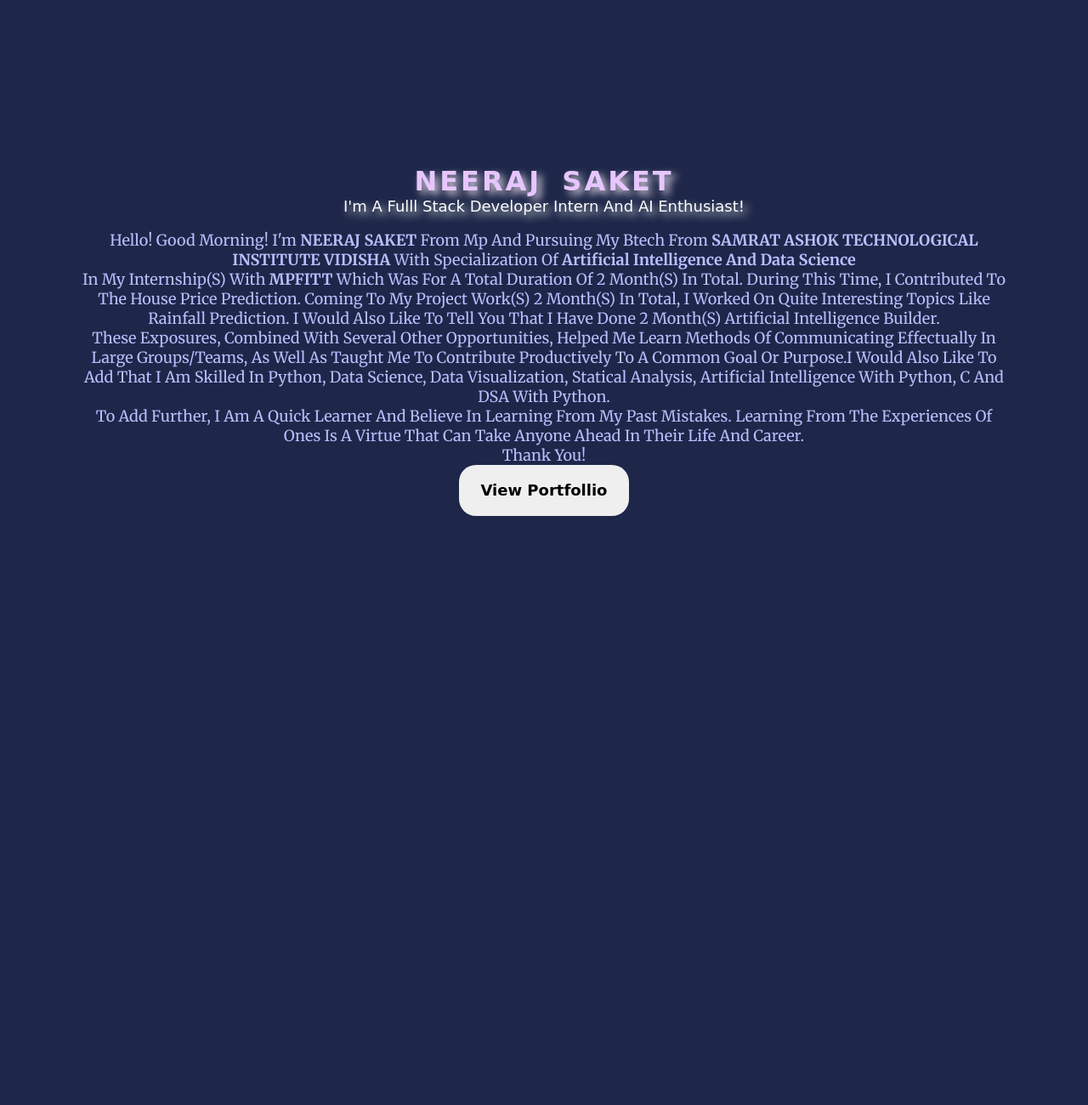
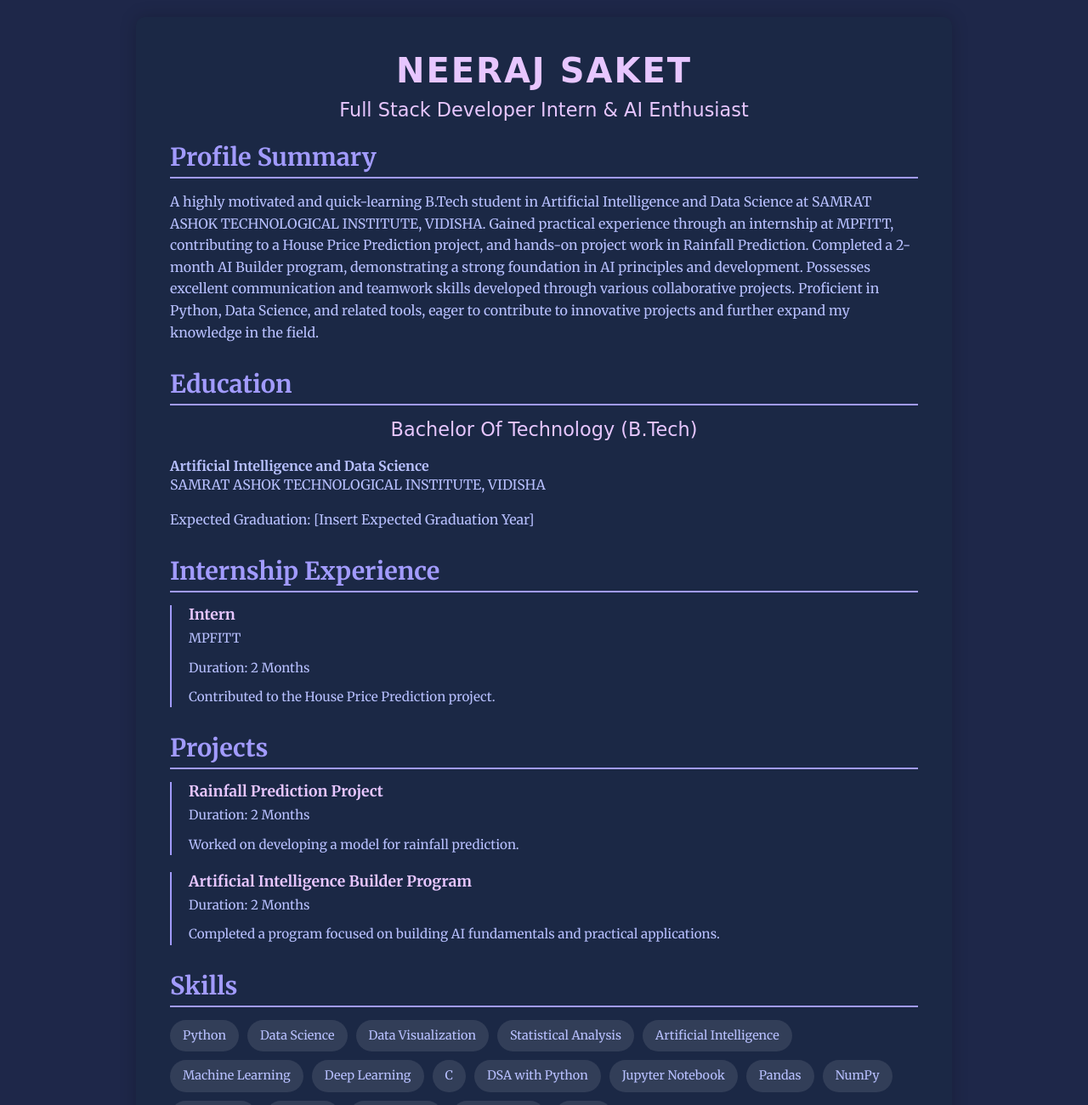
Before and after one commit to Neeraj-Saket/Neeraj-Saket.github.io, a plain HTML site: page index.html in a window 1280 px wide. Shown: the top 1300 px of the page at 85% size. Before the commit the page ends 800 px from the top, so only its background shows below. Drawn offline with Linux system fonts and the light colour scheme; a web font is replaced by a local one.

Commit message:
Update index.html

```diff
--- a/index.html
+++ b/index.html
@@ -3,10 +3,8 @@
 <head>
     <meta charset="UTF-8">
     <meta name="viewport" content="width=device-width, initial-scale=1.0">
-    <title>NEERAJ SAKET</title>
-
+    <title>NEERAJ SAKET - CV</title>
     <style>
-
         @import url('https://fonts.googleapis.com/css2?family=Playwrite+AU+SA:wght@100..400&display=swap');
         @import url('https://fonts.googleapis.com/css2?family=Pacifico&family=Playwrite+AU+SA:wght@100..400&display=swap');
         @import url('https://fonts.googleapis.com/css2?family=Merriweather:ital,opsz,wght@0,18..144,300..900;1,18..144,300..900&display=swap');
@@ -18,117 +16,239 @@
             box-sizing: border-box;
         }
 
-
         :root {
-
             --primary-fg: #e7c6ff;
             --secondary-fg: #b8c0ff;
             --primary-bg: #1e2749;
             --secondary-bg: #1b2845;
+            --accent-color: #a29bfe;
         }
 
         body{
-    height: 100vh;
-    width: 100vw;
-
+            font-family: 'Merriweather', serif;
+            background-color: var(--primary-bg);
+            color: var(--secondary-fg);
             display: flex;
-    flex-direction: column;
             justify-content: center;
             align-items: center;
-
-/*  background-color: rgb(25, 181, 74);
-     background: linear-gradient(to right bottom, rgb(14, 224, 7), rgb(15, 55, 28), rgb(205, 8, 143), rgb(91, 198, 9));
-     background: linear-gradient(135deg, #0e66e2, #9b5de5);
-     background: linear-gradient(135deg, #16dd0b, #928dab);
-     background: linear-gradient(135deg, #20f009, #302b63, #24243e);
-    background: linear-gradient(135deg, #2dc21c, #2e2d2d, #1a1a1a, #2c1313);
-     background: linear-gradient(135deg, #41d12e, #410117, #bce615, #4b0313); */
-     background-color: var(--primary-bg);
-
+            min-height: 100vh;
+            margin: 0;
+            padding: 20px;
         }
 
-div{
-    width: 100%;
-    height: 100%;
+        .container {
+            background-color: var(--secondary-bg);
+            border-radius: 10px;
+            box-shadow: 0 0 20px rgba(0, 0, 0, 0.2);
+            padding: 40px;
+            width: 80%;
+            max-width: 960px;
         }
 
-h1{
+        h1 {
             color: var(--primary-fg);
             font-family: "Playwrite AU SA", cursive;
-    font-size: xx-large;
-    font-weight: 900;
+            font-size: 2.5em;
+            font-weight: 700;
             text-transform: capitalize;
             text-align: center;
-    letter-spacing: 3px;
-    word-spacing: 10px;
-    text-shadow: 5px 5px 10px rgb(220, 211, 224);
-
+            margin-bottom: 10px;
+            letter-spacing: 2px;
         }
 
-h3{
-    color: rgb(255, 255, 255);
+        h2 {
+            color: var(--accent-color);
+            font-size: 1.8em;
+            margin-top: 25px;
+            margin-bottom: 15px;
+            border-bottom: 2px solid var(--accent-color);
+            padding-bottom: 5px;
+        }
+
+        h3 {
+            color: var(--primary-fg);
             font-family: "Playwrite AU SA", cursive;
-    font-size: large;
+            font-size: 1.4em;
             font-weight: 400;
             text-transform: capitalize;
             text-align: center;
-    text-shadow: 5px 5px 10px rgb(222, 231, 228);
-
+            margin-bottom: 20px;
         }
 
-p{
-    width: 85vw;
-    color: var(--secondary-fg);
-    font-family: "Merriweather", serif;
-    font-size: large;
-    font-weight: 400;
-    text-align: center;
-    text-transform: capitalize;
-    text-align: center;
+        p {
+            line-height: 1.6;
+            margin-bottom: 15px;
         }
 
-button{
-    width: 200px;
-    height: 60px;
-     font-family: 'Franklin Gothic Medium', 'Arial Narrow', Arial, sans-serif;
-    font-family: "Playwrite AU SA", cursive;
-    font-size: large;
-    font-weight: 900;
-    text-transform: capitalize;
-    border: 1px;
-    box-shadow: 10px, 10px, 10px, red;
-    border-radius: 20px;
-
-
+        .section {
+            margin-bottom: 30px;
         }
 
-button:hover{
-    color: rgb(148, 8, 195);
-    background-color: rgb(214, 236, 16);
-
-
+        ul {
+            list-style-type: disc;
+            padding-left: 20px;
+            margin-bottom: 15px;
         }
 
+        li {
+            line-height: 1.5;
+        }
+
+        .button {
+            display: block;
+            width: 200px;
+            padding: 15px 20px;
+            background-color: var(--accent-color);
+            color: var(--primary-bg);
+            font-family: "Playwrite AU SA", cursive;
+            font-size: 1.1em;
+            font-weight: 700;
+            text-transform: uppercase;
+            border: none;
+            border-radius: 25px;
+            text-align: center;
+            text-decoration: none;
+            margin: 30px auto 10px; /* Added some bottom margin */
+            cursor: pointer;
+            transition: background-color 0.3s ease;
+        }
+
+        .button:hover {
+            background-color: #8e44ad;
+        }
+
+        .skills-list {
+            display: flex;
+            flex-wrap: wrap;
+            gap: 10px;
+            list-style: none;
+            padding-left: 0;
+        }
+
+        .skills-list li {
+            background-color: rgba(255, 255, 255, 0.1);
+            color: var(--secondary-fg);
+            padding: 8px 15px;
+            border-radius: 20px;
+            font-size: 0.9em;
+        }
+
+        .experience-item {
+            margin-bottom: 20px;
+            padding-left: 20px;
+            border-left: 2px solid var(--accent-color);
+        }
+
+        .experience-item h4 {
+            color: var(--primary-fg);
+            margin-bottom: 5px;
+            font-size: 1.1em;
+            font-weight: bold;
+        }
+
+        .experience-item p {
+            font-size: 0.95em;
+            margin-bottom: 10px;
+        }
+
+        .traits-list {
+            list-style: none;
+            padding-left: 0;
+            display: flex;
+            flex-wrap: wrap;
+            gap: 10px;
+        }
+
+        .traits-list li {
+            background-color: rgba(255, 255, 255, 0.1);
+            color: var(--secondary-fg);
+            padding: 8px 15px;
+            border-radius: 20px;
+            font-size: 0.9em;
+        }
     </style>
 </head>
 <body>
+    <div class="container">
         <h1>NEERAJ SAKET</h1>
-    <h3>I'm a fulll stack developer Intern and AI enthusiast!</h3><br>
-    <p>Hello!
-        Good Morning!
-        I'm <b>NEERAJ SAKET</b> From mp and pursuing my btech from <b>SAMRAT ASHOK TECHNOLOGICAL INSTITUTE VIDISHA </b>with
-        specialization of <b>Artificial intelligence and Data Science</b>
-       <br>In my internship(s) with <b>MPFITT</b> which was for a total duration of 2 Month(s) in total. During this time, I contributed to the House price Prediction. Coming to my project work(s) 2 Month(s) in total, I worked on quite interesting topics like Rainfall prediction. I would also like to tell you that I have done 2 Month(s) Artificial intelligence builder. <br>
-       These exposures, combined with several other opportunities, helped me learn methods of communicating effectually in large groups/teams, as well as taught me to contribute productively to a common goal or purpose.I would also like to add that I am skilled in Python, Data Science, Data Visualization, Statical Analysis, Artificial Intelligence With Python, C and DSA With Python. <br>
-       To add further, I am a quick learner and believe in learning from my past mistakes. Learning from the experiences of ones is a virtue that can take anyone ahead in their life and career. <br>
-       Thank you!
+        <h3>Full Stack Developer Intern & AI Enthusiast</h3>
+
+        <div class="section">
+            <h2>Profile Summary</h2>
+            <p>A highly motivated and quick-learning B.Tech student in Artificial Intelligence and Data Science at SAMRAT ASHOK TECHNOLOGICAL INSTITUTE, VIDISHA. Gained practical experience through an internship at MPFITT, contributing to a House Price Prediction project, and hands-on project work in Rainfall Prediction. Completed a 2-month AI Builder program, demonstrating a strong foundation in AI principles and development. Possesses excellent communication and teamwork skills developed through various collaborative projects. Proficient in Python, Data Science, and related tools, eager to contribute to innovative projects and further expand my knowledge in the field.</p>
+        </div>
+
+        <div class="section">
+            <h2>Education</h2>
+            <div class="education-item">
+                <h3>Bachelor of Technology (B.Tech)</h3>
+                <h4>Artificial Intelligence and Data Science</h4>
+                <p>SAMRAT ASHOK TECHNOLOGICAL INSTITUTE, VIDISHA</p>
+                <p>Expected Graduation: [Insert Expected Graduation Year]</p>
+            </div>
+        </div>
+
+        <div class="section">
+            <h2>Internship Experience</h2>
+            <div class="experience-item">
+                <h4>Intern</h4>
+                <p>MPFITT</p>
+                <p>Duration: 2 Months</p>
+                <p>Contributed to the House Price Prediction project.</p>
+            </div>
+        </div>
+
+        <div class="section">
+            <h2>Projects</h2>
+            <div class="experience-item">
+                <h4>Rainfall Prediction Project</h4>
+                <p>Duration: 2 Months</p>
+                <p>Worked on developing a model for rainfall prediction.</p>
+            </div>
+            <div class="experience-item">
+                <h4>Artificial Intelligence Builder Program</h4>
+                <p>Duration: 2 Months</p>
+                <p>Completed a program focused on building AI fundamentals and practical applications.</p>
+            </div>
+        </div>
+
+        <div class="section">
+            <h2>Skills</h2>
+            <ul class="skills-list">
+                <li>Python</li>
+                <li>Data Science</li>
+                <li>Data Visualization</li>
+                <li>Statistical Analysis</li>
+                <li>Artificial Intelligence</li>
+                <li>Machine Learning</li>
+                <li>Deep Learning</li>
+                <li>C</li>
+                <li>DSA with Python</li>
+                <li>Jupyter Notebook</li>
+                <li>Pandas</li>
+                <li>NumPy</li>
+                <li>Matplotlib</li>
+                <li>Seaborn</li>
+                <li>Scikit-learn</li>
+                <li>TensorFlow</li>
+                <li>Keras</li>
+            </ul>
+        </div>
+
+        <div class="section">
+            <h2>Personal Traits</h2>
+            <ul class="traits-list">
+                <li>Quick Learner</li>
+                <li>Team Player</li>
+                <li>Effective Communicator</li>
+                <li>Problem Solver</li>
+                <li>Adaptable</li>
+                <li>Detail-Oriented</li>
+            </ul>
+        </div>
 
 
-
-
-
-
-    </p>
-    <button>view portfollio</button>
+        <button class="button" onclick="window.print()">Get my CV</button>
+    </div>
 </body>
 </html>
```
Lines whose indentation alone changed are shown as unchanged.
